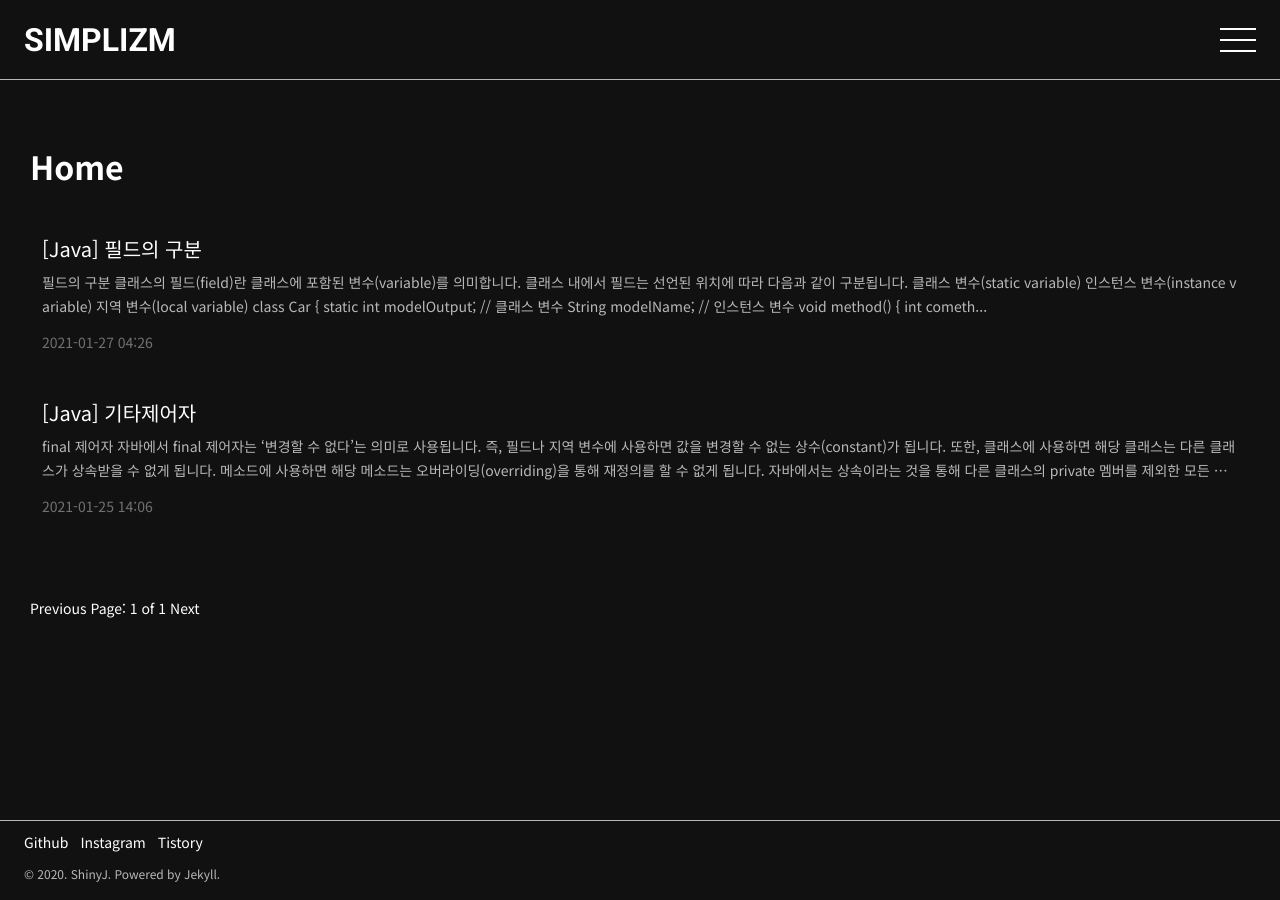
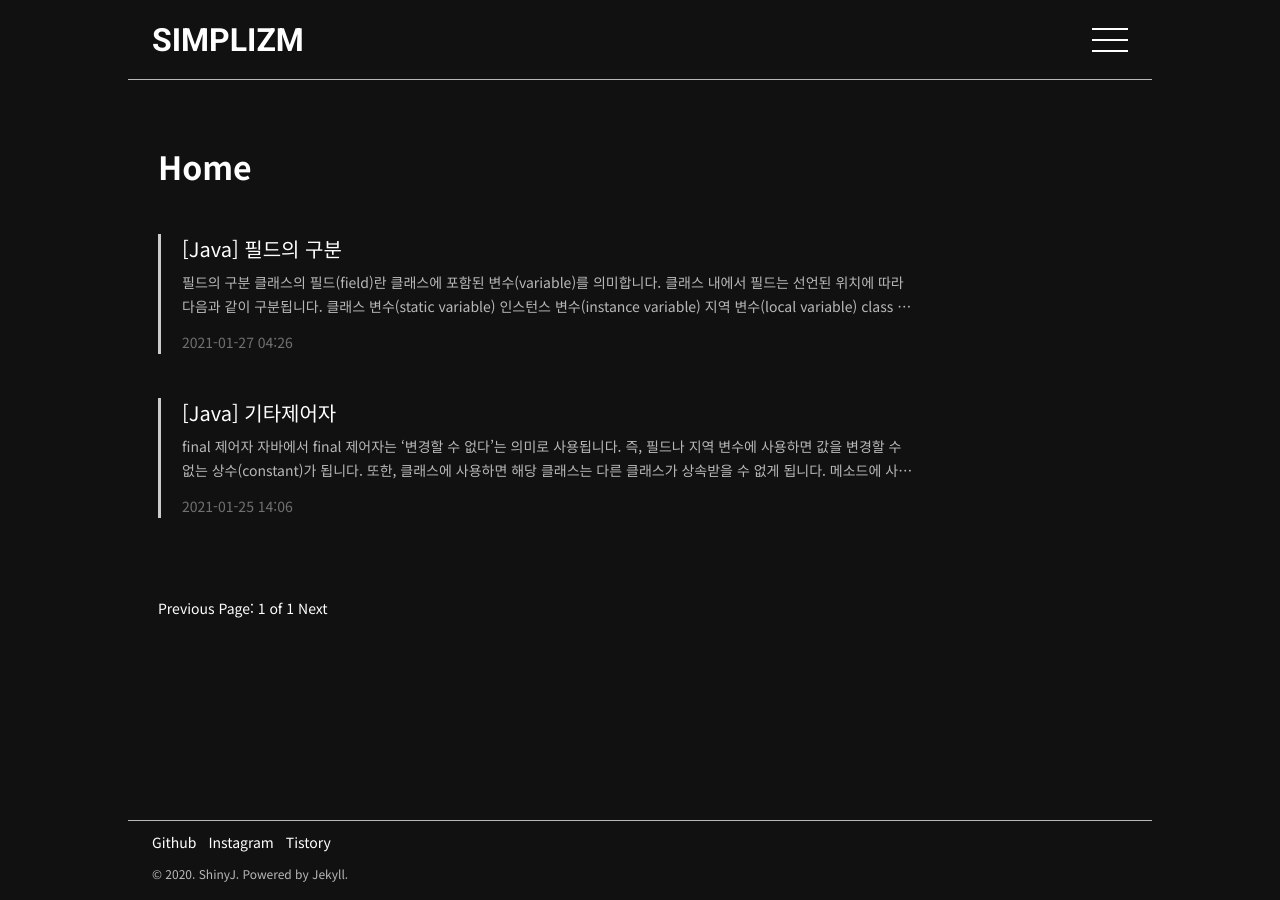
Before and after one commit to shinyj1991/shinyj1991.github.io, a Jekyll site: the page built from index.html, in a window 1280 px wide. Built offline with Jekyll 4.4.1, drawn with Linux system fonts in a browser that asks for light colours; the list of posts is cut into pages by our own code.

Commit message:
CSS 수정
post list line 추가

```diff
--- a/assets/css/style.scss
+++ b/assets/css/style.scss
@@ -72,7 +72,7 @@ img {border: none;}
 
 body {background: #111111; color: #ffffff; font-family: 'Noto Sans KR', sans-serif; font-weight: 400; font-size: 14px; line-height: 1.5;}
 
-#wrap {width: 1280px; min-height: 100vh; padding: 80px 0; margin: 0 auto; position: relative;
+#wrap {width: 1024px; min-height: 100vh; padding: 80px 0; margin: 0 auto; position: relative;
   &.open-gnb .btn-menu-toggle {
     &:before {top: 11px; transform: rotate(45deg);}
     span {opacity: 0;}
@@ -92,7 +92,7 @@ body {background: #111111; color: #ffffff; font-family: 'Noto Sans KR', sans-ser
     &:after {display: block; content: ''; position: absolute; top: 22px; left: 0; width: 100%; height: 2px; background: #ffffff; transition: all 300ms;}
   }
   .gnb {overflow-x: hidden; overflow-y: auto; position: fixed; top: 0; left: 0; width: 100vw; height: 0; background: rgba(0, 0, 0, 0.7); z-index: 100; opacity: 0;
-    > ul {max-width: 1280px; min-height: 100vh; padding: 100px 30px; margin: 0 auto; text-align: right;
+    > ul {max-width: 1024px; min-height: 100vh; padding: 100px 30px; margin: 0 auto; text-align: right;
       > li {
         &:not(:first-child) {margin-top: 36px;}
         > a {display: inline-block; font-family: 'Roboto'; font-weight: 700; font-size: 32px;}
@@ -124,8 +124,9 @@ body {background: #111111; color: #ffffff; font-family: 'Noto Sans KR', sans-ser
   h1 {font-weight: 700; font-size: 2rem;}
 }
 
-.post-list {
-  li {
+.post-list {width: 768px;
+  li {position: relative; padding-left: 12px;
+    &:before {display: block; content: ''; position: absolute; top: 12px; left: 0; bottom: 0; width: 3px; background: #cccccc;}
     &:not(:first-child) {margin-top: 2rem;}
     a {display: block; padding: 12px; transition: all 100ms;
       .tit {font-size: 20px; margin-bottom: 6px;}
```
